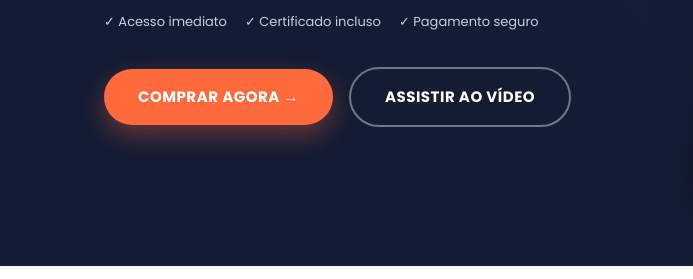
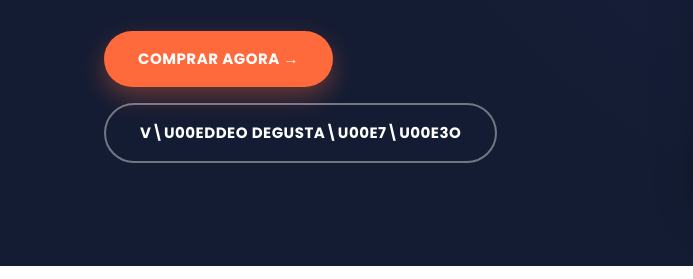
Before and after one commit to Nicevargas/andrea-thome, a plain HTML site: page index.html in a window 1280 px wide. Shown: the part 521-800 px from the top of the page, 0-693 px from the left. Drawn offline with Linux system fonts and the light colour scheme.

Commit message:
fix: texto Video Degustacao no botao

```diff
--- a/index.html
+++ b/index.html
@@ -871,8 +871,7 @@
           <div class="hero-ctas">
             <a href="https://pay.hotmart.com/Y106428179R" class="cta-button" aria-label="Comprar agora">Comprar Agora
               &#8594;</a>
-            <a href="javascript:void(0)" class="cta-button ghost" aria-label="Assistir aula degustação gratuita" onclick="abrirQuiz()">Assistir ao
-              vídeo</a>
+            <a href="javascript:void(0)" class="cta-button ghost" aria-label="V\u00eddeo degusta\u00e7\u00e3o gratuito" onclick="abrirQuiz()">V\u00eddeo Degusta\u00e7\u00e3o</a>
           </div>
         </div>
         <div class="hero-photo-wrap">
```
